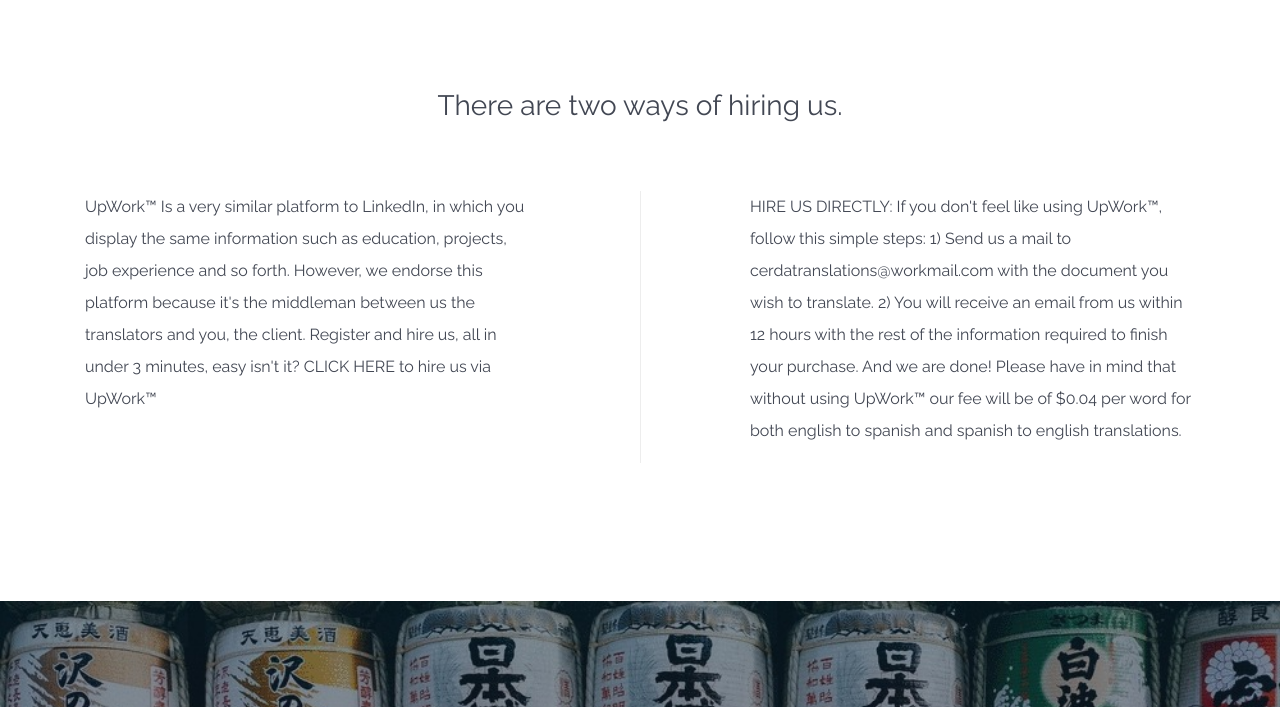
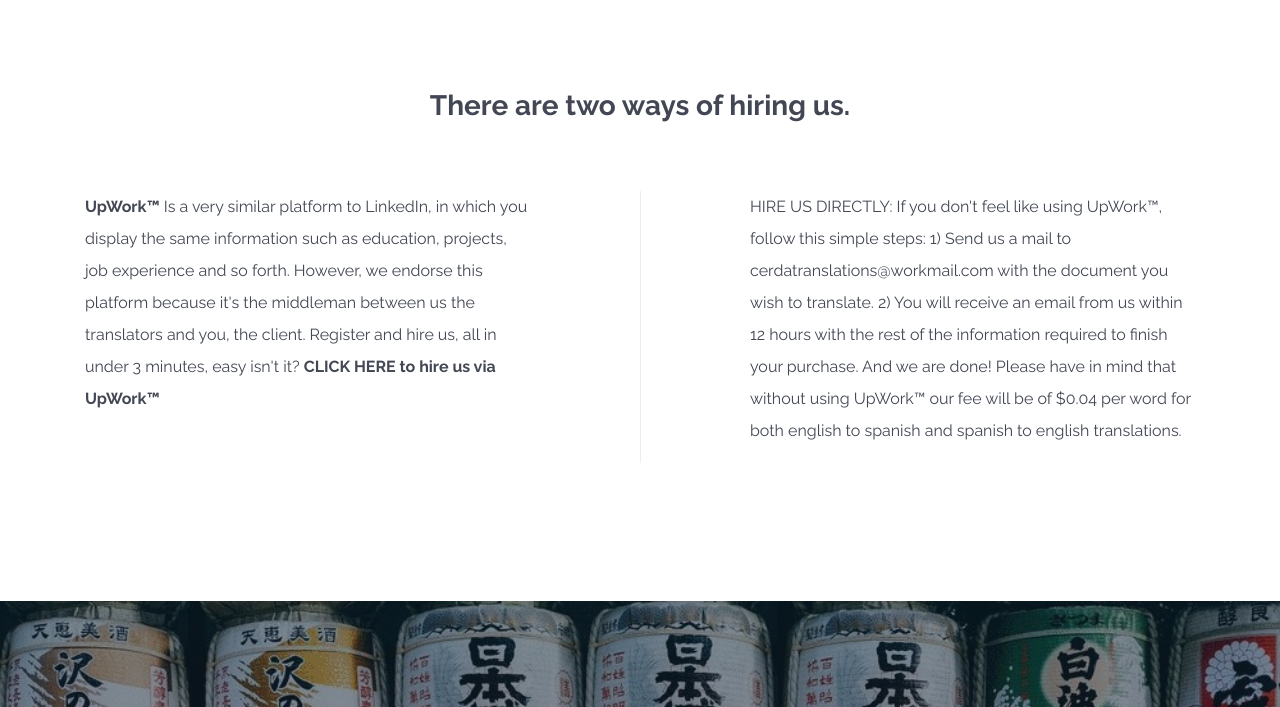
Before and after one commit to WuHeibai/Translations, a website: page contact.html in a window 1280 px wide. Shown: the top 707 px of the page. Drawn offline with nearby package versions, Linux system fonts and the light colour scheme; files whose address does not match are found by name.

Commit message:
Update contact.html

```diff
--- a/contact.html
+++ b/contact.html
@@ -36,10 +36,10 @@
 
     <section class="section-text">
       <div class="container">
-        <h3 class="text-xs-center">There are two ways of hiring us.</h3>
+        <h3 class="text-xs-center"><b>There are two ways of hiring us.</b></h3>
         <div class="row p-y-3">
           <div class="col-md-5">
-            <p class="wp wp-7"> <a href="https://www.upwork.com/signup/contact-contractor/id/~0176ab6951986c3edf/va/cpp" class="jumbolink">UpWork™</a> Is a very similar platform to LinkedIn, in which you display the same information such as education, projects, job experience and so forth. However, we endorse this platform because it's the middleman between us the translators and you, the client. Register and hire us, all in under 3 minutes, easy isn't it? <a href="https://www.upwork.com/signup/contact-contractor/id/~0176ab6951986c3edf/va/cpp" class="jumbolink">CLICK HERE to hire us via UpWork™</a> </p>
+            <p class="wp wp-7"> <a href="https://www.upwork.com/signup/contact-contractor/id/~0176ab6951986c3edf/va/cpp" class="jumbolink"><b>UpWork™</b></a> Is a very similar platform to LinkedIn, in which you display the same information such as education, projects, job experience and so forth. However, we endorse this platform because it's the middleman between us the translators and you, the client. Register and hire us, all in under 3 minutes, easy isn't it? <a href="https://www.upwork.com/signup/contact-contractor/id/~0176ab6951986c3edf/va/cpp" class="jumbolink"><b>CLICK HERE to hire us via UpWork™</b></a> </p>
           </div>
           <div class="col-md-5 col-md-offset-2 separator-x">
             <p class="wp wp-8">HIRE US DIRECTLY: If you don't feel like using UpWork™, follow this simple steps: 1) Send us a mail to cerdatranslations@workmail.com with the document you wish to translate. 2) You will receive an email from us within 12 hours with the rest of the information required to finish your purchase. And we are done! Please have in mind that without using UpWork™  our fee will be of $0.04 per word for both english to spanish and spanish to english translations.
```
